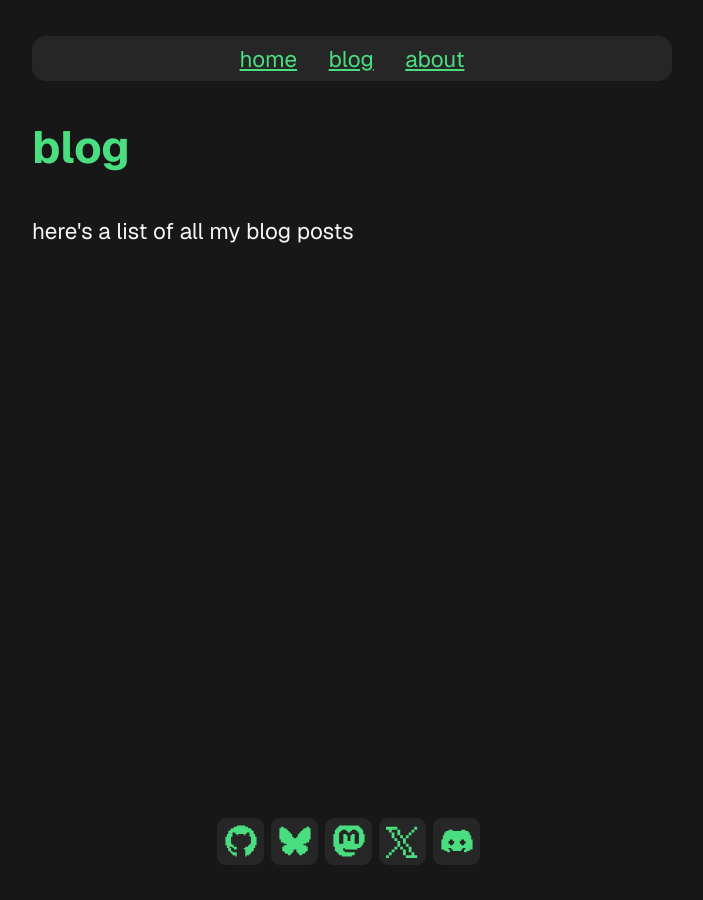
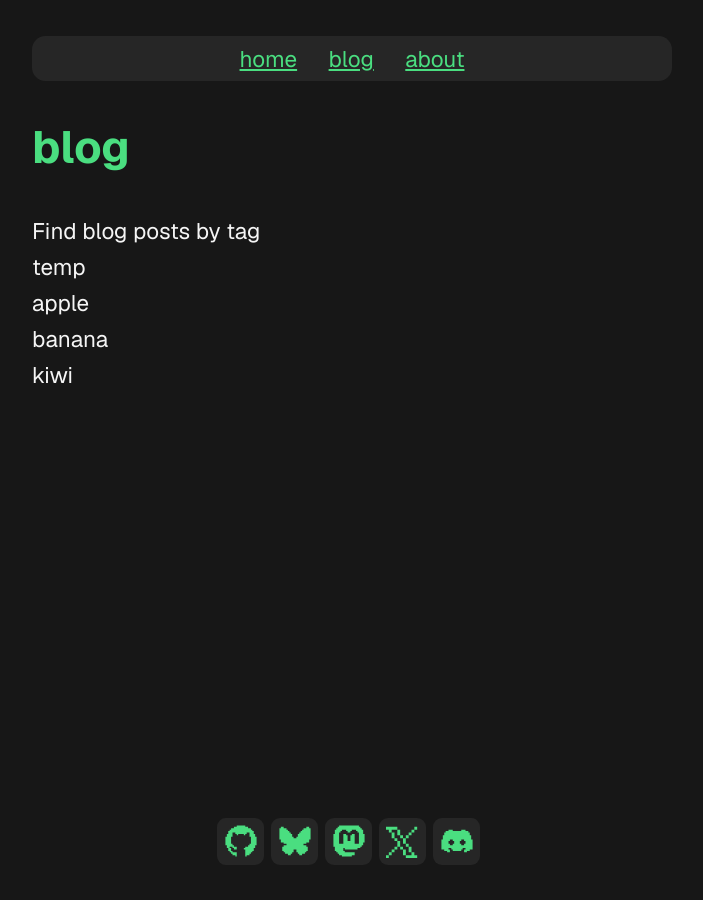
Before and after one commit to libremelon/libremelon.github.io, a Jekyll site: the page built from blog.html, in a window 1280 px wide. Shown: the whole page, without its empty margins (288-991 px from the left). Built offline with Jekyll 4.4.1, drawn with Linux system fonts in a browser that asks for light colours.

Commit message:
chore(blog): list all the tags

```diff
--- a/blog.html
+++ b/blog.html
@@ -6,6 +6,10 @@ description: find all my blog posts here :D
 
 <link rel="stylesheet" href="{{ site.baseurl }}/assets/css/blog.css" />
 <h1 id="strong">{{ page.title }}</h1>
-<span>here's a list of all my blog posts</span>
+<span>Find blog posts by tag</span>
 
-<ul></ul>
+<ul>
+  {% for tag in site.tags %}
+  <li>{{ tag | first }}</li>
+  {% endfor %}
+</ul>
```
